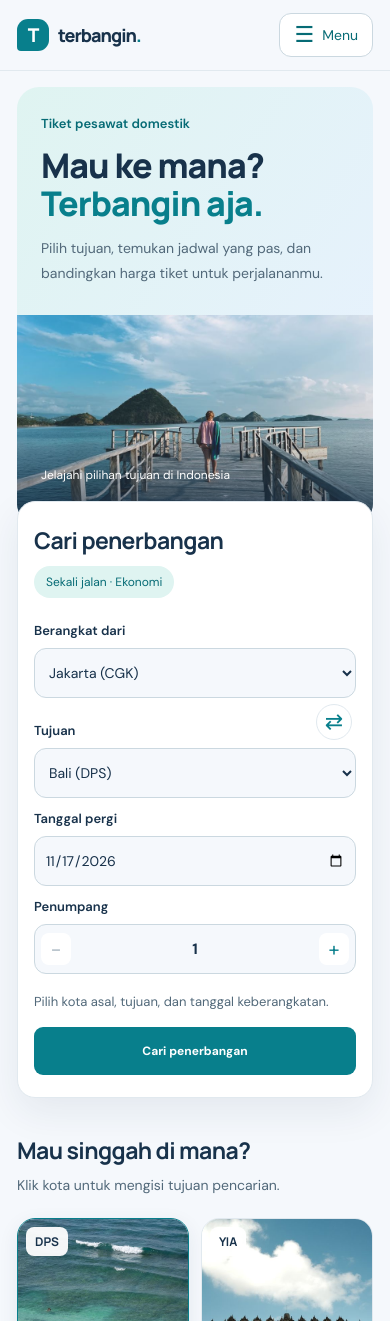
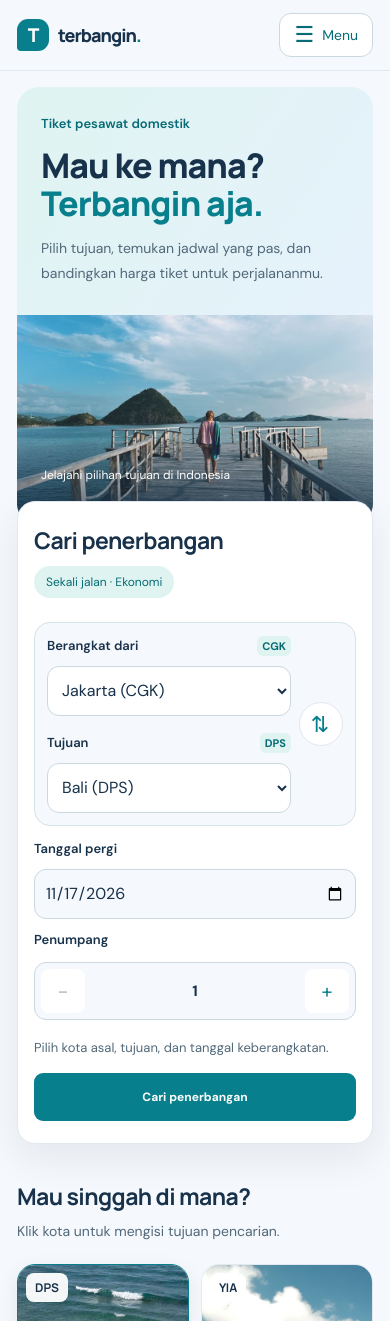
Before and after one commit to pauluskassapa/terbangin-uas-react, a React (Vite) app: page / in a window 390 px wide. Shown: the top 1321 px of the page. Built offline with nearby package versions, Linux system fonts and the light colour scheme.

Commit message:
Merapikan form pencarian dan validasi tanggal penerbangan

```diff
--- a/src/features/penerbangan/pages/FlightHome.css
+++ b/src/features/penerbangan/pages/FlightHome.css
@@ -13,23 +13,29 @@
 .home-booking-heading { display: flex; align-items: center; justify-content: space-between; gap: 12px; margin-bottom: 24px; }
 .home-booking-heading h2, .home-route-heading h2 { margin: 0; font: 700 23px 'Manrope', sans-serif; letter-spacing: -.6px; }
 .home-booking-heading > span { padding: 8px 12px; border-radius: 20px; background: #dff4f1; color: var(--teal-dark); font-size: 12px; }
-.home-flight-form { display: grid; grid-template-columns: minmax(0, 1fr) 32px minmax(0, 1fr) minmax(165px, .9fr) 128px; gap: 10px; align-items: end; }
+.home-flight-form { display: grid; grid-template-columns: minmax(0, 2fr) minmax(170px, 1fr) 154px; gap: 16px; align-items: start; }
+.home-airports { display: grid; grid-template-columns: minmax(0, 1fr) 44px minmax(0, 1fr); gap: 8px; padding: 12px; border: 1px solid #d4e4e8; border-radius: 16px; background: #f5f8fc; }
+.home-airports .home-input-group select { background: white; }
+.home-airport-code { color: var(--teal-dark); font-size: 11px; background: #dff4f1; border-radius: 6px; padding: 3px 5px; }
 .home-input-group { min-width: 0; display: grid; gap: 9px; }
-.home-input-group > span { font-size: 13px; font-weight: 600; }
+.home-input-group > span { display: flex; align-items: center; justify-content: space-between; min-height: 22px; gap: 4px; font-size: 13px; font-weight: 600; }
 .home-input-group select, .home-input-group input { width: 100%; min-width: 0; min-height: 50px; padding: 10px; border: 1px solid #cbd8e0; border-radius: 12px; color: var(--ink); background: #f5f8fc; font-size: 14px; }
 .home-input-group select { cursor: pointer; }
-.home-swap { height: 36px; margin-bottom: 7px; padding: 0; border: 1px solid var(--line); border-radius: 50%; background: white; color: var(--teal); font-size: 22px; cursor: pointer; }
+.home-swap { height: 44px; width: 44px; align-self: start; margin-top: 34px; padding: 0; border: 1px solid var(--line); border-radius: 50%; background: white; color: var(--teal); font-size: 22px; cursor: pointer; }
 .home-swap:hover { background: #dff4f1; }
-.home-flight-form .passenger-picker { padding: 0; border: 0; border-radius: 0; background: transparent; }
-.home-flight-form .passenger-label { margin-bottom: 9px; color: var(--ink); font-size: 13px; font-weight: 600; letter-spacing: 0; text-transform: lowercase; }
+.home-flight-form .passenger-picker { padding: 13px 0 0; border: 0; border-radius: 0; background: transparent; }
+.home-flight-form .passenger-label { min-height: 22px; margin-bottom: 9px; color: var(--ink); font-size: 13px; font-weight: 600; letter-spacing: 0; text-transform: lowercase; }
 .home-flight-form .passenger-label::first-letter { text-transform: uppercase; }
 .home-flight-form .passenger-controls { min-height: 50px; padding: 6px; border: 1px solid #cbd8e0; border-radius: 12px; background: #f5f8fc; gap: 4px; }
-.home-flight-form .passenger-controls button { width: 30px; height: 32px; border: 0; border-radius: 8px; background: white; font-size: 20px; }
+.home-flight-form .passenger-controls button { width: 44px; height: 44px; border: 0; border-radius: 8px; background: white; font-size: 20px; }
 .home-flight-form .passenger-controls output { font-size: 15px; }
 .home-form-bottom { grid-column: 1 / -1; display: flex; justify-content: space-between; align-items: center; gap: 16px; margin-top: 12px; }
 .home-form-bottom p { margin: 0; color: #52697a; font-size: 13px; line-height: 1.5; }
 .home-find-button { min-height: 48px; padding-inline: 26px; border-radius: 12px; font-size: 14px; cursor: pointer; }
-.home-booking .form-error { font-size: 14px; }
+.home-date { padding-top: 13px; }
+.home-field-error { margin: 0; color: #a12d36; font-size: 12px; line-height: 1.6; font-weight: 400; }
+.home-airports .home-field-error { grid-column: 1 / -1; }
+.home-input-group [aria-invalid="true"] { border-color: #a12d36; }
 .home-route-options { padding-top: 48px; }
 .home-route-heading p { margin: 10px 0 24px; color: #52697a; font-size: 14px; }
 .home-destination-list { display: grid; grid-template-columns: repeat(4, minmax(0, 1fr)); gap: 20px; }
@@ -46,8 +52,8 @@
 .home-destination-action { display: flex; align-items: center; gap: 12px; padding-top: 20px; margin-top: auto; color: var(--teal); font-size: 12px; font-weight: 600; }
 .home-page :is(a, button, input, select):focus-visible { outline: 3px solid var(--teal); outline-offset: 3px; }
 @media (max-width: 1000px) {
-  .home-flight-form { grid-template-columns: minmax(0, 1fr) 36px minmax(0, 1fr); }
-  .home-date { grid-column: 1 / 3; }
+  .home-flight-form { grid-template-columns: minmax(0, 1fr) 154px; }
+  .home-airports { grid-column: 1 / -1; }
   .home-destination-list { grid-template-columns: repeat(2, minmax(0, 1fr)); }
   .home-destination-image { aspect-ratio: 1.8; }
 }
@@ -63,8 +69,12 @@
   .home-booking { width: calc(100% - 48px); margin-top: -24px; padding: 22px 16px; border-radius: 18px; }
   .home-booking-heading { flex-direction: column; align-items: flex-start; gap: 10px; }
   .home-flight-form { grid-template-columns: minmax(0, 1fr); gap: 12px; }
-  .home-date { grid-column: auto; }
-  .home-swap { justify-self: end; width: 36px; margin: -6px 4px -30px 0; position: relative; z-index: 1; }
+  .home-date { padding-top: 0; }
+  .home-airports { grid-template-columns: minmax(0, 1fr) 44px; gap: 16px 8px; }
+  .home-airports .home-input-group { grid-column: 1; }
+  .home-swap { grid-column: 2; grid-row: 1 / 3; align-self: center; margin: 0; transform: rotate(90deg); }
+  .home-flight-form .passenger-picker { padding-top: 0; }
+  .home-input-group select, .home-input-group input { font-size: 16px; }
   .home-form-bottom { flex-direction: column; align-items: stretch; margin-top: 6px; }
   .home-route-options { padding-top: 36px; }
   .home-destination-list { gap: 12px; }
--- a/src/features/penerbangan/pages/FlightHome.jsx
+++ b/src/features/penerbangan/pages/FlightHome.jsx
@@ -1,4 +1,4 @@
-import { useState } from 'react'
+import { useRef, useState } from 'react'
 import { useNavigate } from 'react-router'
 import PassengerPicker from '../components/PassengerPicker.jsx'
 import { airports } from '../../../data/penerbangan.js'
@@ -28,15 +28,24 @@ function FlightHome() {
   const [to, setTo] = useState('DPS')
   const [date, setDate] = useState(() => getLocalDate(new Date()))
   const [passengers, setPassengers] = useState(1)
-  const [error, setError] = useState('')
+  const [errors, setErrors] = useState({})
+  const destinationRef = useRef(null)
+  const dateRef = useRef(null)
 
   function handleSearch(event) {
     event.preventDefault()
-    if (from === to) {
-      setError('Kota asal dan tujuan harus berbeda.')
+    const nextErrors = {}
+    if (from === to) nextErrors.route = 'Pilih kota tujuan yang berbeda dari kota asal.'
+    const parsed = new Date(`${date}T00:00:00`)
+    if (!date) nextErrors.date = 'Pilih tanggal keberangkatan dulu.'
+    else if (Number.isNaN(parsed.getTime()) || getLocalDate(parsed) !== date) nextErrors.date = 'Tanggal keberangkatan tidak valid.'
+    else if (date < getLocalDate(new Date())) nextErrors.date = 'Tanggal keberangkatan tidak boleh sebelum hari ini.'
+    setErrors(nextErrors)
+    if (nextErrors.route || nextErrors.date) {
+      if (nextErrors.route) destinationRef.current?.focus()
+      else dateRef.current?.focus()
       return
     }
-    setError('')
     const params = new URLSearchParams({ from, to, date, passengers: String(passengers) })
     navigate(`/penerbangan?${params.toString()}`)
   }
@@ -44,12 +53,12 @@ function FlightHome() {
   function swapAirports() {
     setFrom(to)
     setTo(from)
-    setError('')
+    setErrors((current) => ({ ...current, route: '' }))
   }
 
   function selectDestination(code) {
     setTo(code)
-    setError('')
+    setErrors((current) => ({ ...current, route: '' }))
     document.getElementById('flight-search')?.scrollIntoView({ behavior: 'smooth', block: 'center' })
   }
 
@@ -72,23 +81,27 @@ function FlightHome() {
           <h2 id="search-heading">Cari penerbangan</h2>
           <span>Sekali jalan · Ekonomi</span>
         </div>
-        <form className="home-flight-form" onSubmit={handleSearch}>
+        <form className="home-flight-form" onSubmit={handleSearch} noValidate>
+          <div className="home-airports">
           <label className="home-input-group">
-            <span>Berangkat dari</span>
-            <select value={from} onChange={(event) => setFrom(event.target.value)}>
+            <span>Berangkat dari <b className="home-airport-code" aria-hidden="true">{from}</b></span>
+            <select value={from} onChange={(event) => { setFrom(event.target.value); setErrors((current) => ({ ...current, route: '' })) }}>
               {airports.map((airport) => <option key={airport.code} value={airport.code}>{airport.city} ({airport.code})</option>)}
             </select>
           </label>
           <button className="home-swap" type="button" onClick={swapAirports} aria-label="Tukar kota asal dan tujuan">⇄</button>
           <label className="home-input-group">
-            <span>Tujuan</span>
-            <select value={to} onChange={(event) => setTo(event.target.value)}>
+            <span>Tujuan <b className="home-airport-code" aria-hidden="true">{to}</b></span>
+            <select ref={destinationRef} value={to} aria-invalid={Boolean(errors.route)} aria-describedby={errors.route ? 'home-route-error' : undefined} onChange={(event) => { setTo(event.target.value); setErrors((current) => ({ ...current, route: '' })) }}>
               {airports.map((airport) => <option key={airport.code} value={airport.code}>{airport.city} ({airport.code})</option>)}
             </select>
           </label>
+          {errors.route && <p id="home-route-error" className="home-field-error" role="alert">{errors.route}</p>}
+          </div>
           <label className="home-input-group home-date">
             <span>Tanggal pergi</span>
-            <input type="date" min={getLocalDate(new Date())} value={date} onChange={(event) => setDate(event.target.value)} required />
+            <input ref={dateRef} aria-invalid={Boolean(errors.date)} aria-describedby={errors.date ? 'home-date-error' : undefined} type="date" min={getLocalDate(new Date())} value={date} onChange={(event) => { setDate(event.target.value); setErrors((current) => ({ ...current, date: '' })) }} required />
+            {errors.date && <small id="home-date-error" className="home-field-error" role="alert">{errors.date}</small>}
           </label>
           <PassengerPicker value={passengers} onChange={setPassengers} />
           <div className="home-form-bottom">
@@ -96,7 +109,6 @@ function FlightHome() {
             <button className="button button-primary home-find-button" type="submit">Cari penerbangan</button>
           </div>
         </form>
-        {error && <p className="form-error" role="alert">{error}</p>}
       </section>
 
       <section className="home-route-options page-wrap" aria-labelledby="destinations-heading">
```
